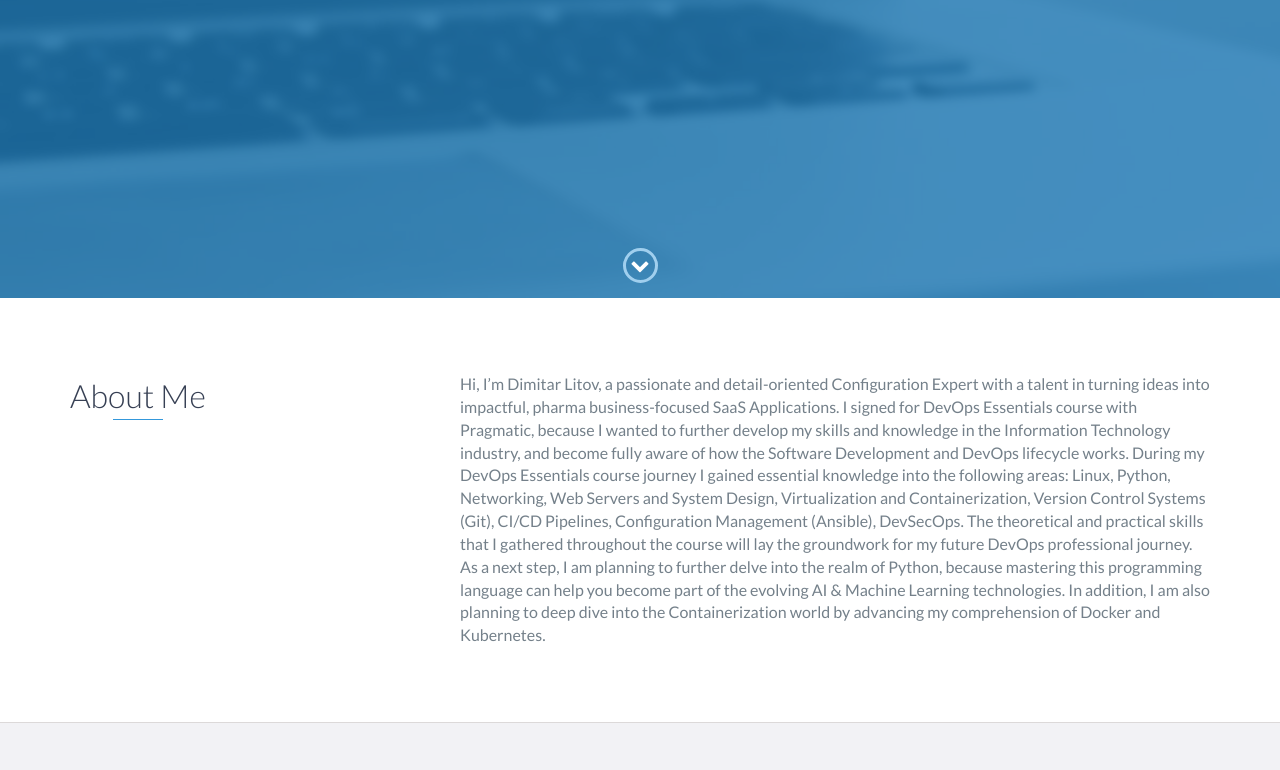
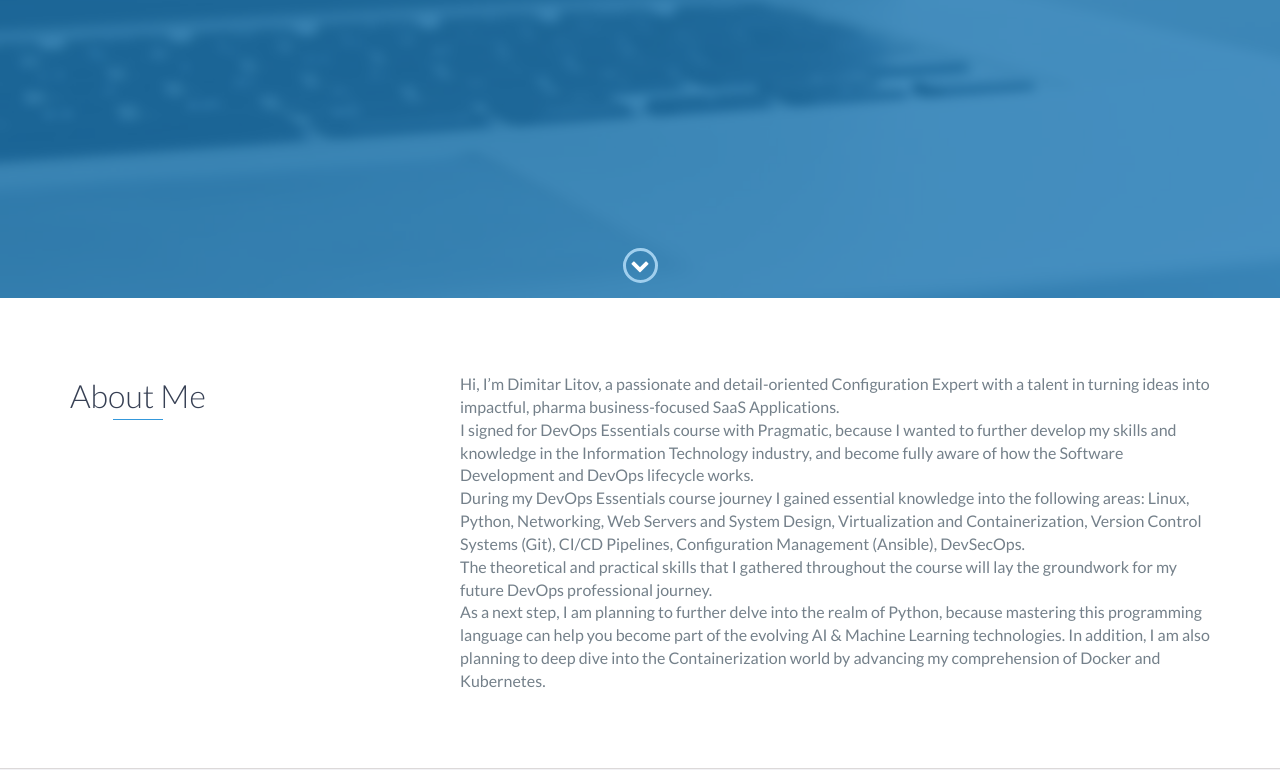
Before and after one commit to DLitov/DLitov.github.io, a plain HTML site: page index.html in a window 1280 px wide. Shown: the part 502-1272 px from the top of the page. Drawn offline with nearby package versions, Linux system fonts and the light colour scheme.

Commit message:
Update index.html

```diff
--- a/index.html
+++ b/index.html
@@ -73,7 +73,7 @@
                 </div>
                 <div class="col-md-8">
                     <p>
-                        Hi, I’m Dimitar Litov, a passionate and detail-oriented Configuration Expert with a talent in turning ideas into impactful, pharma business-focused SaaS Applications. I signed for DevOps Essentials course with Pragmatic, because I wanted to further develop my skills and knowledge in the Information Technology industry, and become fully aware of how the Software Development and DevOps lifecycle works. During my DevOps Essentials course journey I gained essential knowledge into the following areas: Linux, Python, Networking, Web Servers and System Design, Virtualization and Containerization, Version Control Systems (Git), CI/CD Pipelines, Configuration Management (Ansible), DevSecOps. The theoretical and practical skills that I gathered throughout the course will lay the groundwork for my future DevOps professional journey. As a next step, I am planning to further delve into the realm of Python, because mastering this programming language can help you become part of the evolving AI & Machine Learning technologies. In addition, I am also planning to deep dive into the Containerization world by advancing my comprehension of Docker and Kubernetes.
+                        Hi, I’m Dimitar Litov, a passionate and detail-oriented Configuration Expert with a talent in turning ideas into impactful, pharma business-focused SaaS Applications.<br> I signed for DevOps Essentials course with Pragmatic, because I wanted to further develop my skills and knowledge in the Information Technology industry, and become fully aware of how the Software Development and DevOps lifecycle works.<br> During my DevOps Essentials course journey I gained essential knowledge into the following areas: Linux, Python, Networking, Web Servers and System Design, Virtualization and Containerization, Version Control Systems (Git), CI/CD Pipelines, Configuration Management (Ansible), DevSecOps.<br> The theoretical and practical skills that I gathered throughout the course will lay the groundwork for my future DevOps professional journey.<br> As a next step, I am planning to further delve into the realm of Python, because mastering this programming language can help you become part of the evolving AI & Machine Learning technologies. In addition, I am also planning to deep dive into the Containerization world by advancing my comprehension of Docker and Kubernetes.
                     </p>
                 </div>
             </div>
```
